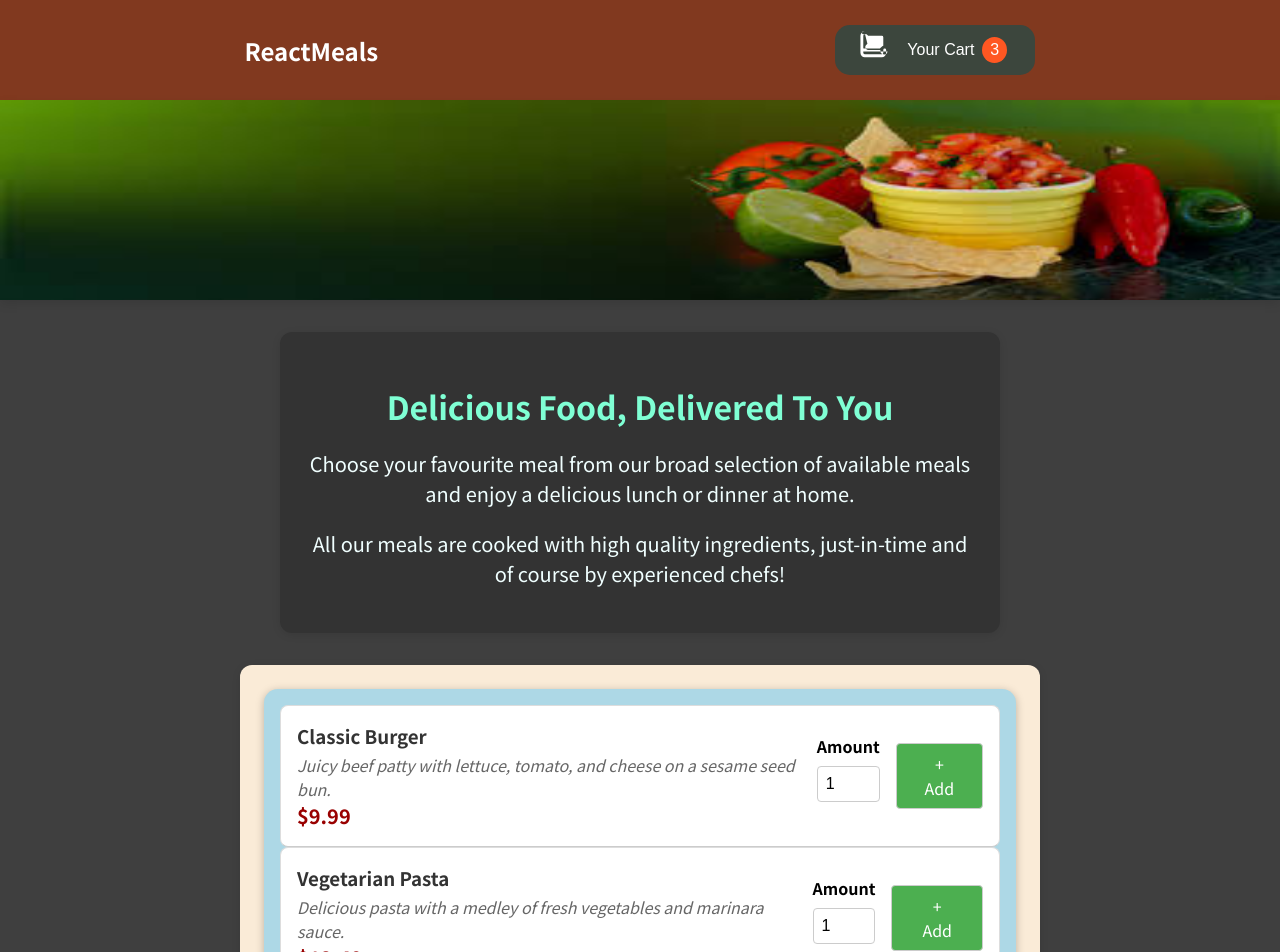
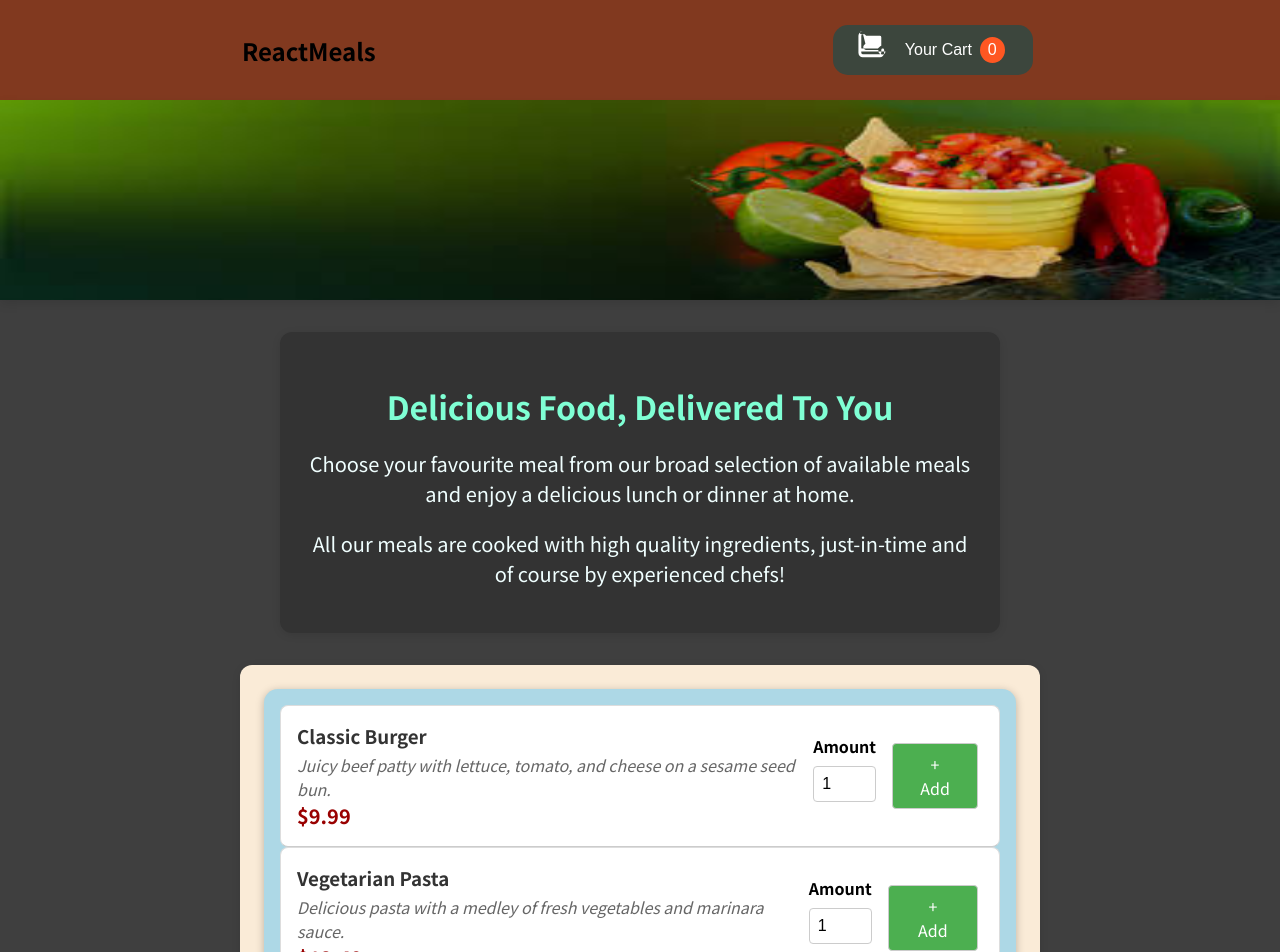
Before and after one commit to nitinsahu19/react-OrderUp, a React (Create React App) app: page / in a window 1280 px wide. Shown: the top 952 px of the page. Built offline with nearby package versions, Linux system fonts and the light colour scheme.

Commit message:
context API functinality added, cart functionality added, add to card functionality created, code optimized

```diff
--- a/src/App.js
+++ b/src/App.js
@@ -2,6 +2,7 @@ import Header from "./components/Layout/Header";
 import React, { Fragment, useState } from "react";
 import Meals from "./components/Meal/Meals";
 import Cart from "./components/Cart/Cart";
+import CartProvider from "./store/CartProvider";
 
 function App() {
   const [cartIsShown, setCart] = useState(false);
@@ -15,13 +16,13 @@ function App() {
   };
 
   return (
-    <Fragment>
+    <CartProvider>
       {cartIsShown && <Cart onClose={hideCartHandler} />}
       <Header onShowCart={showCartHandler} />
       <main>
         <Meals />
       </main>
-    </Fragment>
+    </CartProvider>
   );
 }
 
--- a/src/components/Cart/Cart.js
+++ b/src/components/Cart/Cart.js
@@ -1,24 +1,39 @@
+import React, { useContext } from "react";
+import classes from "./Cart.module.css";
 import Modal from "../UI/Modal";
-import classes from "./Cart.module.css";
+import CartContext from "../../store/cart-context";
 
 const Cart = (props) => {
+  const cartCntx = useContext(CartContext);
   const cartItems = (
     <ul>
-      {[{ id: 1, name: "Sushi", price: "123" }].map((item) => (
-        <li>{item.name}</li>
+      {cartCntx.items.map((item) => (
+        // <li>Name: {item.name} Price: {item.price} Quantity: {item.quantity}</li>)}
+        <li>
+          <div className="cart-item">
+            <h2>{item.name} </h2>${item.price} <button>x 1</button>
+          </div>
+          <div className="cart-item-btns">
+            <button>+</button>
+            <button>-</button>
+          </div>
+        </li>
       ))}
     </ul>
   );
+
+  const totalAmount = cartCntx.totalAmount;
+
   return (
     <Modal onClose={props.onClose}>
       {cartItems}
       <div className={classes.total}>
         <span>Total Amount: </span>
-        <span>$23</span>
+        <span>{totalAmount}</span>
       </div>
       <div>
-        <button className={classes["button-alt"]} onClick={props.onClose}>
-          Cancel
+        <button className={classes["button--alt"]} onClick={props.onClose}>
+          Close
         </button>
         <button className={classes.button}>Order</button>
       </div>
--- a/src/components/Cart/Cart.module.css
+++ b/src/components/Cart/Cart.module.css
@@ -0,0 +1,43 @@
+ul {
+  list-style: none;
+  padding: 0;
+}
+
+li {
+  border-bottom: 1px solid #ccc;
+  padding: 10px;
+  display: flex;
+  justify-content: space-between;
+}
+
+.cart-item {
+  display: flex;
+  align-items: center;
+}
+
+h2 {
+  color: black;
+}
+
+.cart-item-btns {
+  display: flex;
+  align-items: center;
+}
+
+button {
+  background-color: #15cd1c;
+  color: white;
+  padding: 5px 10px;
+  border: none;
+  cursor: pointer;
+  margin: 0 5px;
+}
+
+.button--alt {
+  background-color: #a3251c;
+}
+
+.total {
+  margin-top: 20px;
+  font-weight: bold;
+}
--- a/src/components/Layout/HeaderCartButton.js
+++ b/src/components/Layout/HeaderCartButton.js
@@ -1,15 +1,24 @@
-import React from "react";
+import React, { useContext } from "react";
 import classes from "./HeaderCartButton.module.css";
 import CartIcon from "../Cart/CartIcon";
+import CartContext from "../../store/cart-context";
 
 const HeaderCartButton = (props) => {
+  const cartCtx = useContext(CartContext);
+
+  const numberOfItems = cartCtx.items.reduce((curNumber, item) => {
+    // console.log(item.quantity, curNumber)
+    return curNumber + Number(item.quantity);
+  }, 0);
+
   return (
     <button className={classes.button} onClick={props.onClick}>
       <span className={classes.icon}>
         <CartIcon />
       </span>
       <span>Your Cart</span>
-      <span className={classes.badge}>3</span>
+      <span>{cartCtx.message}</span>
+      <span className={classes.badge}>{numberOfItems}</span>
     </button>
   );
 };
--- a/src/components/Meal/AvailableMeals.js
+++ b/src/components/Meal/AvailableMeals.js
@@ -1,9 +1,10 @@
+import React from "react";
+import classes from "./AvailableMeals.module.css";
 import Card from "../UI/Card";
-import classes from "./AvailableMeals.module.css";
 import MealItem from "./MealItem/MealItem";
 
 const AvailableMeals = () => {
-  const dummyMeals = [
+  const DUMMY_MEALS = [
     {
       id: 1,
       name: "Classic Burger",
@@ -41,9 +42,10 @@ const AvailableMeals = () => {
     },
   ];
 
-  const mealsList = dummyMeals.map((meal) => (
+  const mealsList = DUMMY_MEALS.map((meal) => (
     <MealItem
       key={meal.id}
+      id={meal.id}
       name={meal.name}
       description={meal.description}
       price={meal.price}
@@ -52,9 +54,11 @@ const AvailableMeals = () => {
 
   return (
     <section className={classes.meal}>
-      {/* <ul>{mealsList}</ul> */}
-      <Card>{mealsList}</Card>
+      <Card>
+        <ul>{mealsList}</ul>
+      </Card>
     </section>
   );
 };
+
 export default AvailableMeals;
--- a/src/components/Meal/MealItem/MealItem.js
+++ b/src/components/Meal/MealItem/MealItem.js
@@ -11,7 +11,7 @@ const MealItem = (props) => {
         <div className={classes.price}>{price}</div>
       </div>
       <div>
-        <MealItemForm />
+        <MealItemForm id={props.id} item={props} />
       </div>
     </li>
   );
--- a/src/components/Meal/MealItem/MealItemForm.js
+++ b/src/components/Meal/MealItem/MealItemForm.js
@@ -1,13 +1,27 @@
+import React, { useContext } from "react";
 import classes from "./MealItemForm.module.css";
 import Input from "../../UI/Input";
+import CartContext from "../../../store/cart-context";
 
 const MealItemForm = (props) => {
+  const cartCtx = useContext(CartContext);
+  console.log("reinitialized cartCtx", cartCtx);
+  const addItemToCart = (event) => {
+    event.preventDefault();
+    // update the cartCtx.items
+    const quantity = document.getElementById("amount" + props.id).value;
+    // cartCtx.items.push(props.item)
+    cartCtx.addItem({ ...props.item, quantity: quantity });
+    console.log("after addItemToCart", cartCtx);
+  };
+
   return (
     <form className={classes.form}>
+      {console.log("inside render", cartCtx.items)}
       <Input
         label="Amount"
         input={{
-          id: "amount",
+          id: "amount" + props.id,
           type: "number",
           min: "1",
           max: "5",
@@ -15,7 +29,7 @@ const MealItemForm = (props) => {
           defaultValue: "1",
         }}
       />
-      <button>+ Add</button>
+      <button onClick={addItemToCart}>+ Add</button>
     </form>
   );
 };
--- /dev/null
+++ b/src/store/CartProvider.js
@@ -0,0 +1,47 @@
+import React, { useState } from "react";
+import CartContext from "./cart-context";
+
+const CartProvider = (props) => {
+  const [items, updateItems] = useState([]);
+  const [totalAmount, updateTotalAmount] = useState(0);
+
+  const addItemToCartHandler = (item) => {
+    // Check if the item is already in the cart
+    const existingCartItem = items.find((cartItem) => cartItem.id === item.id);
+
+    // If the item is in the cart, update its quantity; otherwise, add it to the cart
+    if (existingCartItem) {
+      updateItems((prevItems) => {
+        return prevItems.map((cartItem) =>
+          cartItem.id === item.id
+            ? { ...cartItem, quantity: cartItem.quantity + item.quantity }
+            : cartItem
+        );
+      });
+    } else {
+      updateItems((prevItems) => [...prevItems, { ...item }]);
+    }
+
+    // Update the total amount
+    updateTotalAmount(totalAmount + item.price * item.quantity);
+  };
+
+  const removeItemFromCartHandler = () => {};
+
+  const cartContext = {
+    items: items,
+    totalAmount: totalAmount,
+    addItem: addItemToCartHandler,
+    removeItem: removeItemFromCartHandler,
+    // message: "click here",
+  };
+
+  return (
+    <CartContext.Provider value={cartContext}>
+      {console.log("inside CartContext.Provider", cartContext)}
+      {props.children}
+    </CartContext.Provider>
+  );
+};
+
+export default CartProvider;
--- /dev/null
+++ b/src/store/cart-context.js
@@ -0,0 +1,10 @@
+import React from "react";
+
+const CartContext = React.createContext({
+  items: [],
+  // totalAmount: 0,
+  addItem: (item) => {},
+  removeItem: (id) => {},
+});
+
+export default CartContext;
```
